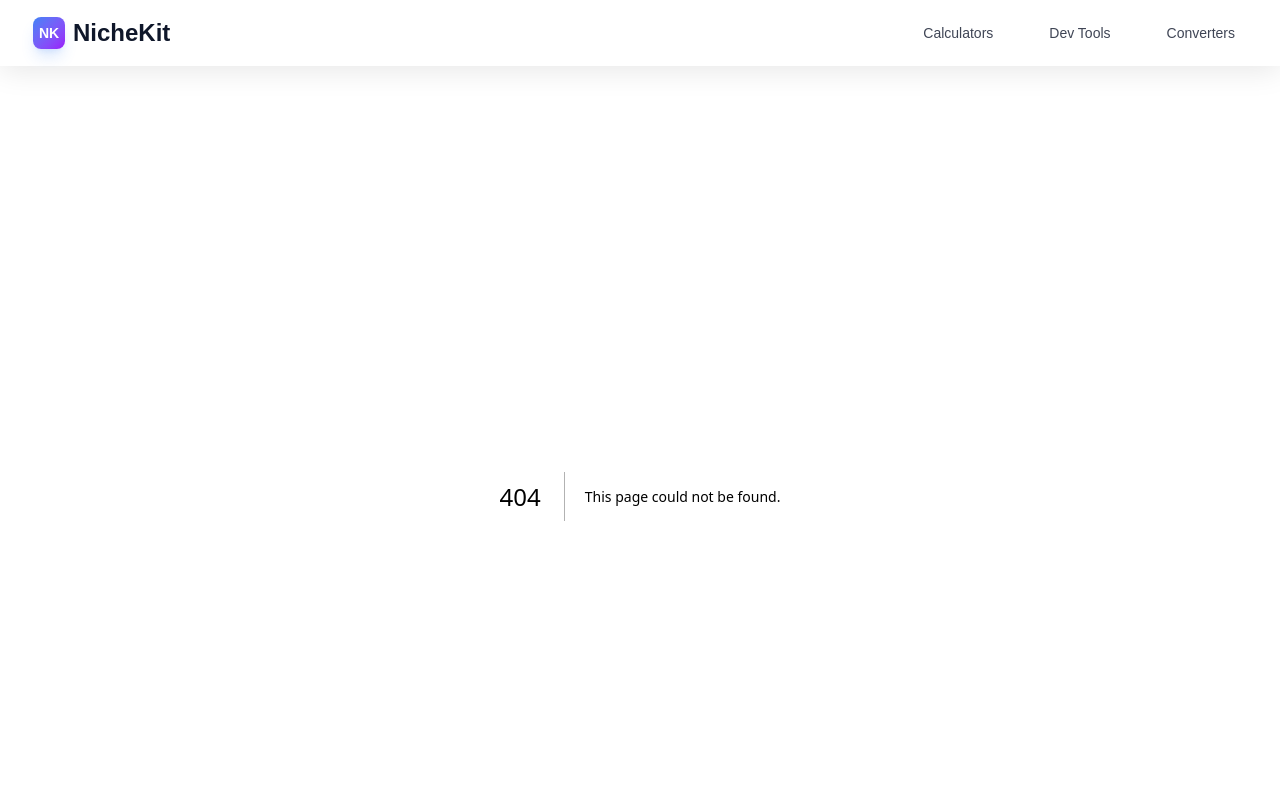
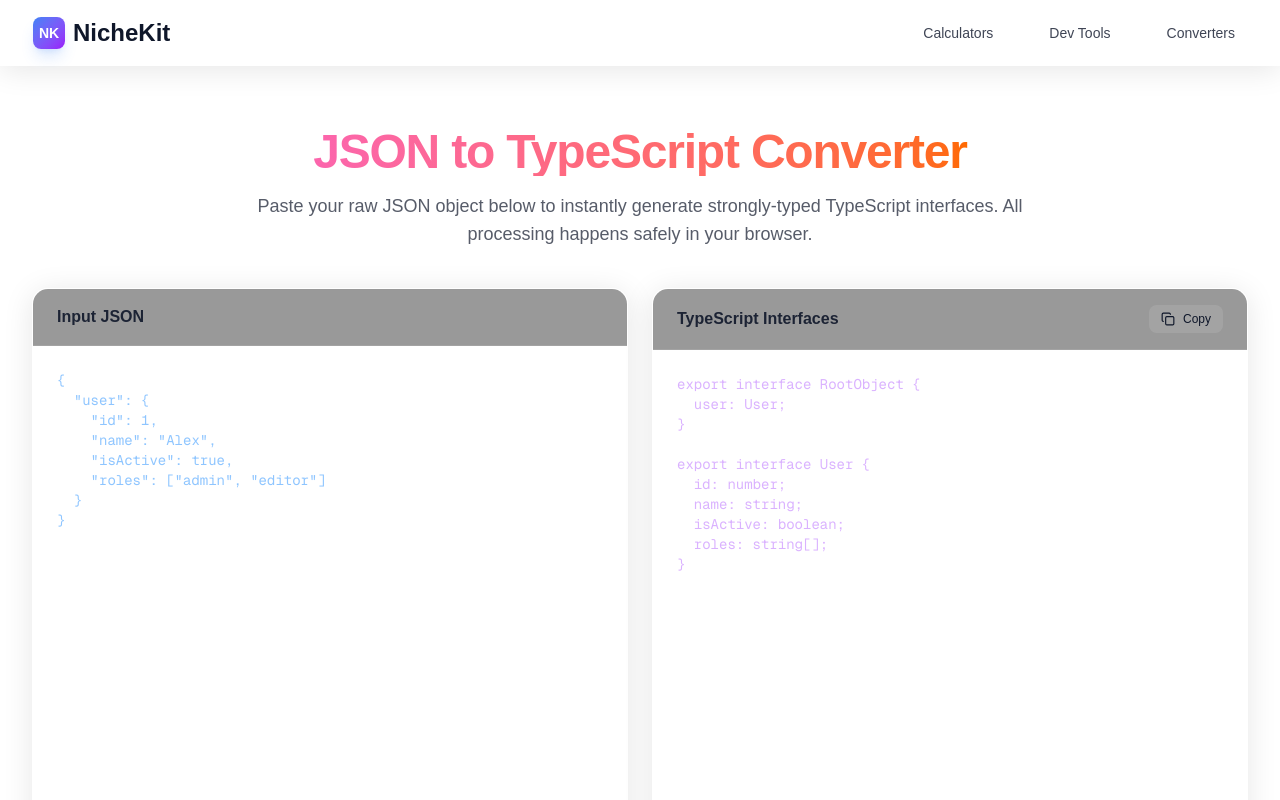
Before and after one commit to MikeNocturnal/NicheKit, a Next.js app: page /converters/json-to-ts in a window 1280 px wide. Before the commit this address had no page. Shown: the top 800 px of the page. Built offline with nearby package versions, Linux system fonts and the light colour scheme.

Commit message:
Added SEO Depth and Tool 3

```diff
--- a/src/app/calculators/[niche]/page.tsx
+++ b/src/app/calculators/[niche]/page.tsx
@@ -42,6 +42,30 @@ export default async function CalculatorPage({ params }: { params: Promise<{ nic
       </div>
 
       <CalculatorClient initialData={nicheData} />
+
+      {/* SEO Depth Section */}
+      <div className="mt-24 space-y-16 border-t border-white/10 pt-16">
+        <div className="prose prose-invert max-w-none">
+          <h2 className="text-3xl font-bold mb-6">Pricing Guide for {nicheData.title}s</h2>
+          {nicheData.seoParagraphs.map((para, i) => (
+            <p key={i} className="text-foreground/80 leading-relaxed mb-4 text-lg">
+              {para}
+            </p>
+          ))}
+        </div>
+
+        <div>
+          <h2 className="text-3xl font-bold mb-8">Frequently Asked Questions</h2>
+          <div className="space-y-4">
+            {nicheData.faqs.map((faq, i) => (
+              <div key={i} className="glass-panel p-6 rounded-2xl border border-white/5">
+                <h3 className="text-xl font-semibold mb-3">{faq.question}</h3>
+                <p className="text-foreground/70 leading-relaxed">{faq.answer}</p>
+              </div>
+            ))}
+          </div>
+        </div>
+      </div>
     </div>
   );
 }
--- /dev/null
+++ b/src/app/converters/json-to-ts/JsonToTsClient.tsx
@@ -0,0 +1,123 @@
+"use client";
+
+import { useState, useEffect } from 'react';
+import { Copy, Check, AlertCircle } from 'lucide-react';
+import ParallaxAd from '@/components/ParallaxAd';
+
+export default function JsonToTsClient() {
+  const [inputJson, setInputJson] = useState('{\n  "user": {\n    "id": 1,\n    "name": "Alex",\n    "isActive": true,\n    "roles": ["admin", "editor"]\n  }\n}');
+  const [outputTs, setOutputTs] = useState('');
+  const [error, setError] = useState<string | null>(null);
+  const [copied, setCopied] = useState(false);
+
+  // Basic JSON to TS engine
+  const convertToTs = (jsonString: string) => {
+    try {
+      if (!jsonString.trim()) {
+        setOutputTs('');
+        setError(null);
+        return;
+      }
+      const parsed = JSON.parse(jsonString);
+      let interfaces = '';
+
+      const generateInterface = (obj: any, name: string = 'RootObject') => {
+        let ts = `export interface ${name} {\n`;
+        for (const key in obj) {
+          const val = obj[key];
+          let type = 'any';
+          if (val === null) {
+            type = 'null';
+          } else if (Array.isArray(val)) {
+            if (val.length > 0) {
+              const firstElemType = typeof val[0];
+              if (firstElemType === 'object' && val[0] !== null) {
+                const subName = key.charAt(0).toUpperCase() + key.slice(1) + 'Item';
+                generateInterface(val[0], subName);
+                type = `${subName}[]`;
+              } else {
+                type = `${firstElemType}[]`;
+              }
+            } else {
+              type = 'any[]';
+            }
+          } else if (typeof val === 'object') {
+            const subName = key.charAt(0).toUpperCase() + key.slice(1);
+            generateInterface(val, subName);
+            type = subName;
+          } else {
+            type = typeof val;
+          }
+          ts += `  ${key}: ${type};\n`;
+        }
+        ts += '}\n\n';
+        interfaces = ts + interfaces;
+      };
+
+      generateInterface(parsed);
+      setOutputTs(interfaces.trim());
+      setError(null);
+    } catch (e) {
+      setError('Invalid JSON format. Please check your syntax.');
+    }
+  };
+
+  useEffect(() => {
+    convertToTs(inputJson);
+  }, [inputJson]);
+
+  const handleCopy = () => {
+    navigator.clipboard.writeText(outputTs);
+    setCopied(true);
+    setTimeout(() => setCopied(false), 2000);
+  };
+
+  return (
+    <div className="flex flex-col gap-12">
+      <div className="grid grid-cols-1 lg:grid-cols-2 gap-6">
+
+        {/* Input Panel */}
+        <div className="glass-panel rounded-2xl overflow-hidden flex flex-col h-[600px]">
+          <div className="flex items-center px-6 py-4 border-b border-white/10 bg-black/40">
+            <h3 className="font-semibold text-foreground/90">Input JSON</h3>
+          </div>
+          <textarea
+            value={inputJson}
+            onChange={(e) => setInputJson(e.target.value)}
+            className="flex-grow w-full bg-transparent text-sm font-mono text-blue-300 p-6 focus:outline-none resize-none"
+            spellCheck="false"
+            placeholder="Paste your JSON here..."
+          />
+        </div>
+
+        {/* Output Panel */}
+        <div className="glass-panel rounded-2xl overflow-hidden flex flex-col h-[600px] relative">
+          <div className="flex justify-between items-center px-6 py-4 border-b border-white/10 bg-black/40">
+            <div className="flex items-center gap-3">
+              <h3 className="font-semibold text-foreground/90">TypeScript Interfaces</h3>
+              {error && (
+                <span className="flex items-center gap-1 text-xs text-red-400 bg-red-400/10 px-2 py-1 rounded">
+                  <AlertCircle size={12} /> {error}
+                </span>
+              )}
+            </div>
+            <button
+              onClick={handleCopy}
+              disabled={!!error || !outputTs}
+              className="flex items-center gap-2 text-xs font-medium bg-white/10 hover:bg-white/20 disabled:opacity-50 px-3 py-1.5 rounded-lg transition-colors"
+            >
+              {copied ? <><Check size={14} className="text-green-400" /> Copied!</> : <><Copy size={14} /> Copy</>}
+            </button>
+          </div>
+          <div className="flex-grow p-6 overflow-auto">
+            <pre className={`text-sm font-mono ${error ? 'text-foreground/30' : 'text-purple-300'}`}>
+              <code>{outputTs || '// Awaiting valid JSON...'}</code>
+            </pre>
+          </div>
+        </div>
+      </div>
+
+      <ParallaxAd />
+    </div>
+  );
+}
--- /dev/null
+++ b/src/app/converters/json-to-ts/page.tsx
@@ -0,0 +1,24 @@
+import { Metadata } from 'next';
+import JsonToTsClient from './JsonToTsClient';
+
+export const metadata: Metadata = {
+  title: "JSON to TypeScript Interface Converter | NicheKit",
+  description: "Instantly convert raw JSON data into perfectly formatted TypeScript interfaces. 100% free developer tool.",
+};
+
+export default function JsonToTsPage() {
+  return (
+    <div className="max-w-7xl mx-auto py-8">
+      <div className="mb-10 text-center max-w-3xl mx-auto">
+        <h1 className="text-4xl md:text-5xl font-bold bg-clip-text text-transparent bg-gradient-to-r from-pink-400 to-orange-500 mb-4 tracking-tight">
+          JSON to TypeScript Converter
+        </h1>
+        <p className="text-lg text-foreground/70">
+          Paste your raw JSON object below to instantly generate strongly-typed TypeScript interfaces. All processing happens safely in your browser.
+        </p>
+      </div>
+
+      <JsonToTsClient />
+    </div>
+  );
+}
--- /dev/null
+++ b/src/app/converters/page.tsx
@@ -0,0 +1,35 @@
+import Link from 'next/link';
+import { RefreshCw, Code2 } from 'lucide-react';
+import ParallaxAd from '@/components/ParallaxAd';
+
+export const metadata = {
+  title: "Data Converters | NicheKit",
+  description: "Free tools to instantly convert messy data formats into structured code.",
+};
+
+export default function ConvertersPage() {
+  return (
+    <div className="max-w-6xl mx-auto py-12">
+      <div className="mb-12 text-center">
+        <h1 className="text-5xl font-black mb-4 bg-clip-text text-transparent bg-gradient-to-r from-pink-400 to-orange-500">
+          Data Converters
+        </h1>
+        <p className="text-xl text-foreground/70 max-w-2xl mx-auto">
+          Instantly convert and format raw data strings into structured code ready for production.
+        </p>
+      </div>
+
+      <div className="grid grid-cols-1 md:grid-cols-2 lg:grid-cols-3 gap-6 mb-16">
+        <Link href="/converters/json-to-ts" className="group glass-panel p-8 rounded-2xl transition-all hover:-translate-y-1 hover:shadow-xl hover:shadow-pink-500/20">
+          <div className="w-12 h-12 rounded-xl bg-pink-500/20 text-pink-400 flex items-center justify-center mb-6 group-hover:scale-110 transition-transform">
+            <Code2 size={24} />
+          </div>
+          <h2 className="text-2xl font-bold mb-3">JSON to TypeScript</h2>
+          <p className="text-foreground/60">Paste messy JSON data and instantly generate strongly-typed TypeScript interfaces.</p>
+        </Link>
+      </div>
+
+      <ParallaxAd />
+    </div>
+  );
+}
--- a/src/data/niches.ts
+++ b/src/data/niches.ts
@@ -1,4 +1,4 @@
-export const calculatorNiches = [
+const baseNiches = [
   { slug: "freelance-photographer", title: "Freelance Photographer", baseSalary: 60000, expenses: ["Equipment Maintenance", "Studio Rent", "Software (Adobe CC)", "Travel/Gas"], emoji: "📸" },
   { slug: "wedding-photographer", title: "Wedding Photographer", baseSalary: 75000, expenses: ["Equipment", "Travel/Gas", "Software", "Marketing/Ads"], emoji: "💍" },
   { slug: "react-developer", title: "React Developer", baseSalary: 95000, expenses: ["Software Subscriptions", "Hardware Upgrades", "Cloud Hosting", "Internet"], emoji: "💻" },
@@ -31,3 +31,28 @@ export const calculatorNiches = [
   { slug: "event-planner", title: "Event Planner", baseSalary: 60000, expenses: ["Planning Software", "Travel", "Marketing", "Phone Bill"], emoji: "🎉" },
   { slug: "freelance-makeup-artist", title: "Freelance Makeup Artist", baseSalary: 50000, expenses: ["Makeup Kits", "Travel/Gas", "Sanitation Supplies", "Marketing"], emoji: "💄" }
 ];
+
+export const calculatorNiches = baseNiches.map(niche => {
+  return {
+    ...niche,
+    seoParagraphs: [
+      `As a ${niche.title}, setting the right hourly rate is critical for sustaining your business. Many freelancers drastically undercharge because they only consider their desired take-home pay, completely ignoring taxes, vacation time, and the significant costs of running a freelance business.`,
+      `For example, typical expenses in this industry often include ${niche.expenses.join(', ')}. If you don't factor these into your hourly rate, you are effectively taking a pay cut every time you pay a business expense.`,
+      `Using our calculator, you can reverse-engineer your perfect hourly rate. By starting with a target base salary (the industry average is roughly $${niche.baseSalary.toLocaleString()}), and adding your specific overhead, you ensure that every billable hour actually moves you closer to your financial goals.`
+    ],
+    faqs: [
+      {
+        question: `What is a good starting salary for a ${niche.title}?`,
+        answer: `While it varies by experience and location, a solid benchmark for a full-time equivalent salary is around $${niche.baseSalary.toLocaleString()} per year. Your hourly rate should be calculated to hit this target after expenses and taxes.`
+      },
+      {
+        question: `Should I charge for non-billable hours?`,
+        answer: `No, you shouldn't explicitly bill clients for admin work. However, your hourly rate MUST be high enough to cover the time you spend doing administrative tasks, marketing, and accounting. Our calculator accounts for this by only asking for your 'billable' hours per week.`
+      },
+      {
+        question: `How do ${niche.expenses[0]} and other expenses affect my rate?`,
+        answer: `Every business expense directly reduces your profit. For a ${niche.title}, costs like ${niche.expenses.join(' and ')} must be added to your gross revenue target before calculating your hourly rate.`
+      }
+    ]
+  };
+});
```
